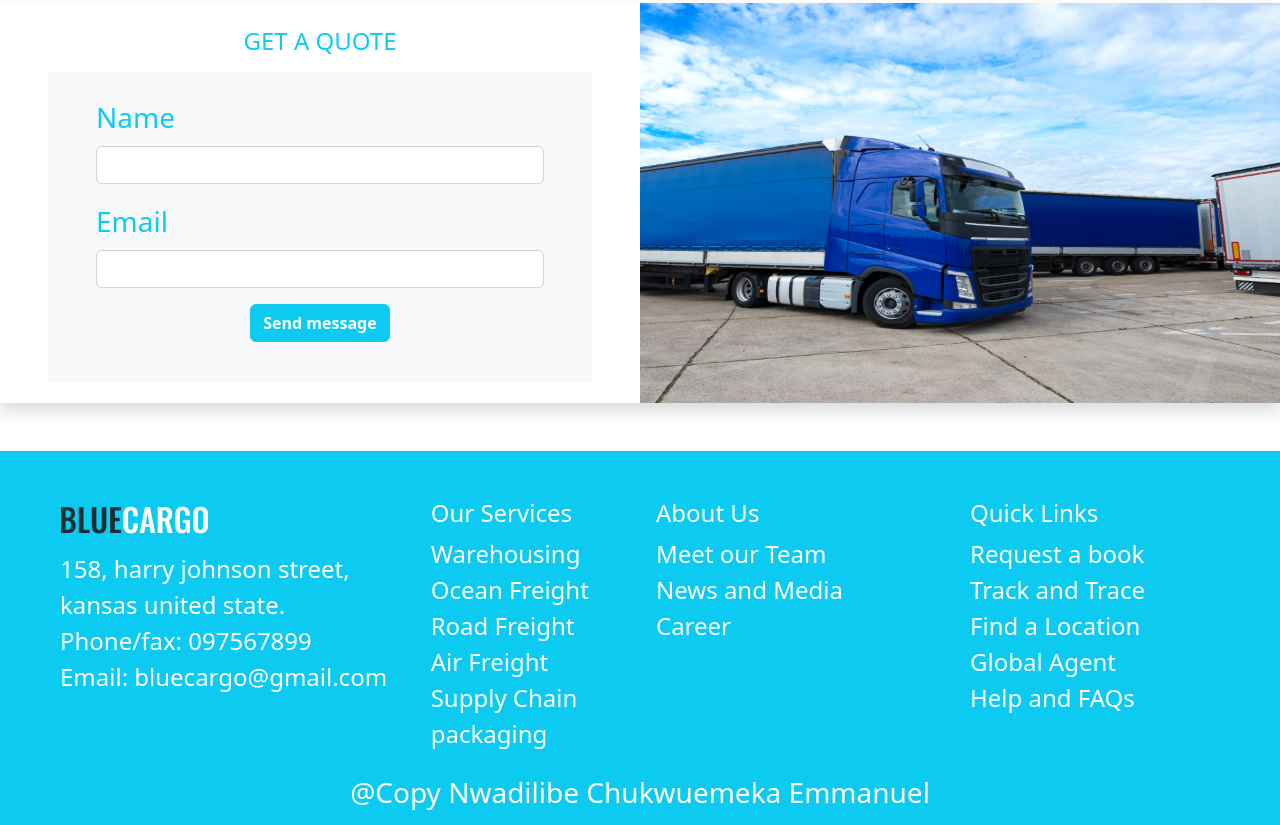
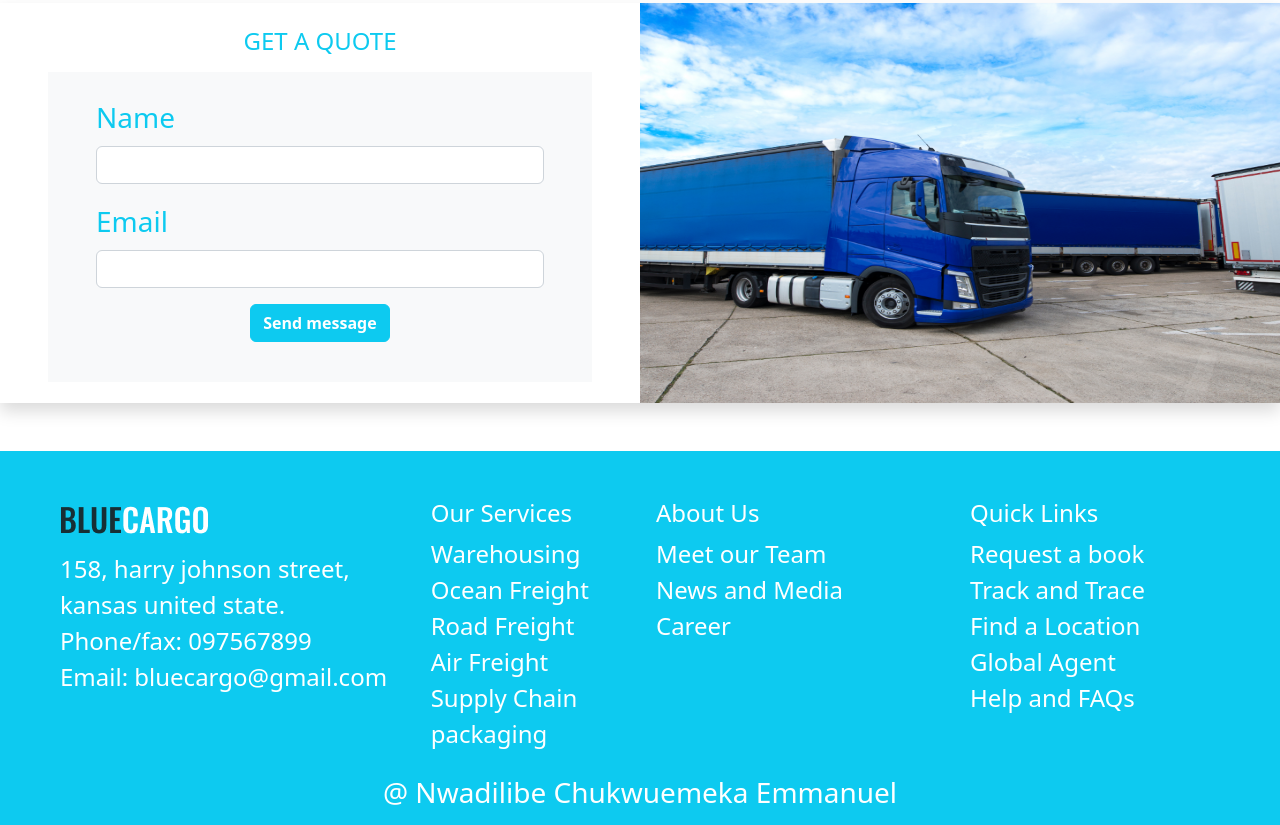
Before and after one commit to dilibechuks/BlueCargo, a plain HTML site: page index.html in a window 1280 px wide. Shown: the part 3800-4625 px from the top of the page. Drawn offline with nearby package versions, Linux system fonts and the light colour scheme.

Commit message:
Update index.html

```diff
--- a/index.html
+++ b/index.html
@@ -422,7 +422,7 @@
   </section>
 
   <section class="bg-info text-center text-white fw-light py-2">
-    <h3>@Copy Nwadilibe Chukwuemeka Emmanuel</h3>
+    <h3>@ Nwadilibe Chukwuemeka Emmanuel</h3>
 
   </section>
     <script
```
